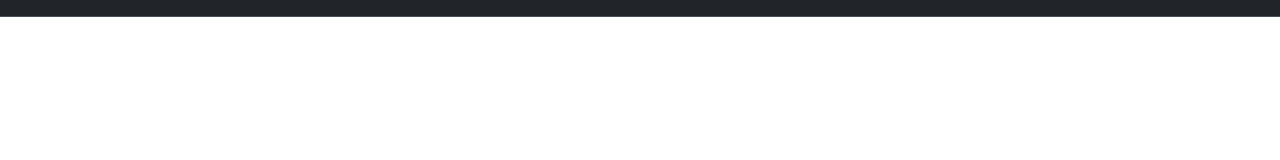
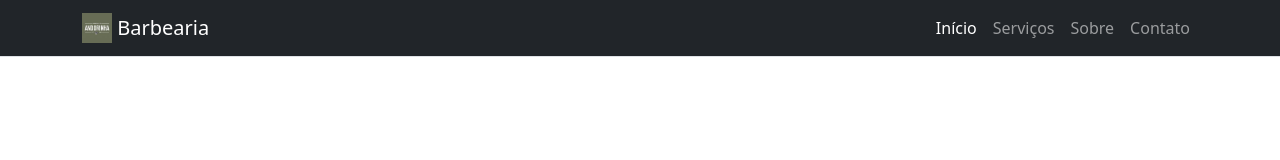
Before and after one commit to DinisAzPereira/htmlArnaldoOtimoTrabalho, a plain HTML site: page index.html in a window 1280 px wide. Drawn offline with nearby package versions, Linux system fonts and the light colour scheme.

Commit message:
navbar
navbar

```diff
--- a/index.html
+++ b/index.html
@@ -1,25 +1,44 @@
 <!DOCTYPE html>
-<html lang="en">
+<html lang="pt-br">
 <head>
-
-
-    <link href="https://cdn.jsdelivr.net/npm/bootstrap@5.3.3/dist/css/bootstrap.min.css" rel="stylesheet" integrity="sha384-QWTKZyjpPEjISv5WaRU9OFeRpok6YctnYmDr5pNlyT2bRjXh0JMhjY6hW+ALEwIH" crossorigin="anonymous">
-    <meta charset="UTF-8">
-    <meta name="viewport" content="width=device-width, initial-scale=1.0">
-    <title>Andorinha Barbershop</title>
-
-
-
-
-
-<nav class="navbar bg-dark border-bottom border-body" data-bs-theme="dark">
-  <!-- Navbar content -->
-</nav>
-
-
-
+  <meta charset="UTF-8">
+  <meta name="viewport" content="width=device-width, initial-scale=1.0">
+  <title>Barbearia</title>
+  <!-- Bootstrap CSS -->
+  <link href="https://cdn.jsdelivr.net/npm/bootstrap@5.3.0-alpha1/dist/css/bootstrap.min.css" rel="stylesheet" integrity="sha384-..." crossorigin="anonymous">
+  <!-- Custom CSS -->
+  <style>
+    /* Estilos personalizados aqui */
+  </style>
 </head>
 <body>
+  <nav class="navbar navbar-expand-lg navbar-dark bg-dark border-bottom border-body">
+    <div class="container">
+      <a class="navbar-brand" href="#">
+        <img src="ddd.jpg" alt="Logo da Barbearia" width="30" height="30" class="d-inline-block align-top">
+        Barbearia
+      </a>
+      <button class="navbar-toggler" type="button" data-bs-toggle="collapse" data-bs-target="#navbarSupportedContent" aria-controls="navbarSupportedContent" aria-expanded="false" aria-label="Toggle navigation">
+        <span class="navbar-toggler-icon"></span>
+      </button>
+      <div class="collapse navbar-collapse" id="navbarSupportedContent">
+        <ul class="navbar-nav ms-auto mb-2 mb-lg-0">
+          <li class="nav-item">
+            <a class="nav-link active" aria-current="page" href="#">Início</a>
+          </li>
+          <li class="nav-item">
+            <a class="nav-link" href="#">Serviços</a>
+          </li>
+          <li class="nav-item">
+            <a class="nav-link" href="#">Sobre</a>
+          </li>
+          <li class="nav-item">
+            <a class="nav-link" href="#">Contato</a>
+          </li>
+        </ul>
+      </div>
+    </div>
+  </nav>
 
 </body>
 </html>
```
Also changed, not shown: ddd.jpg (added).
